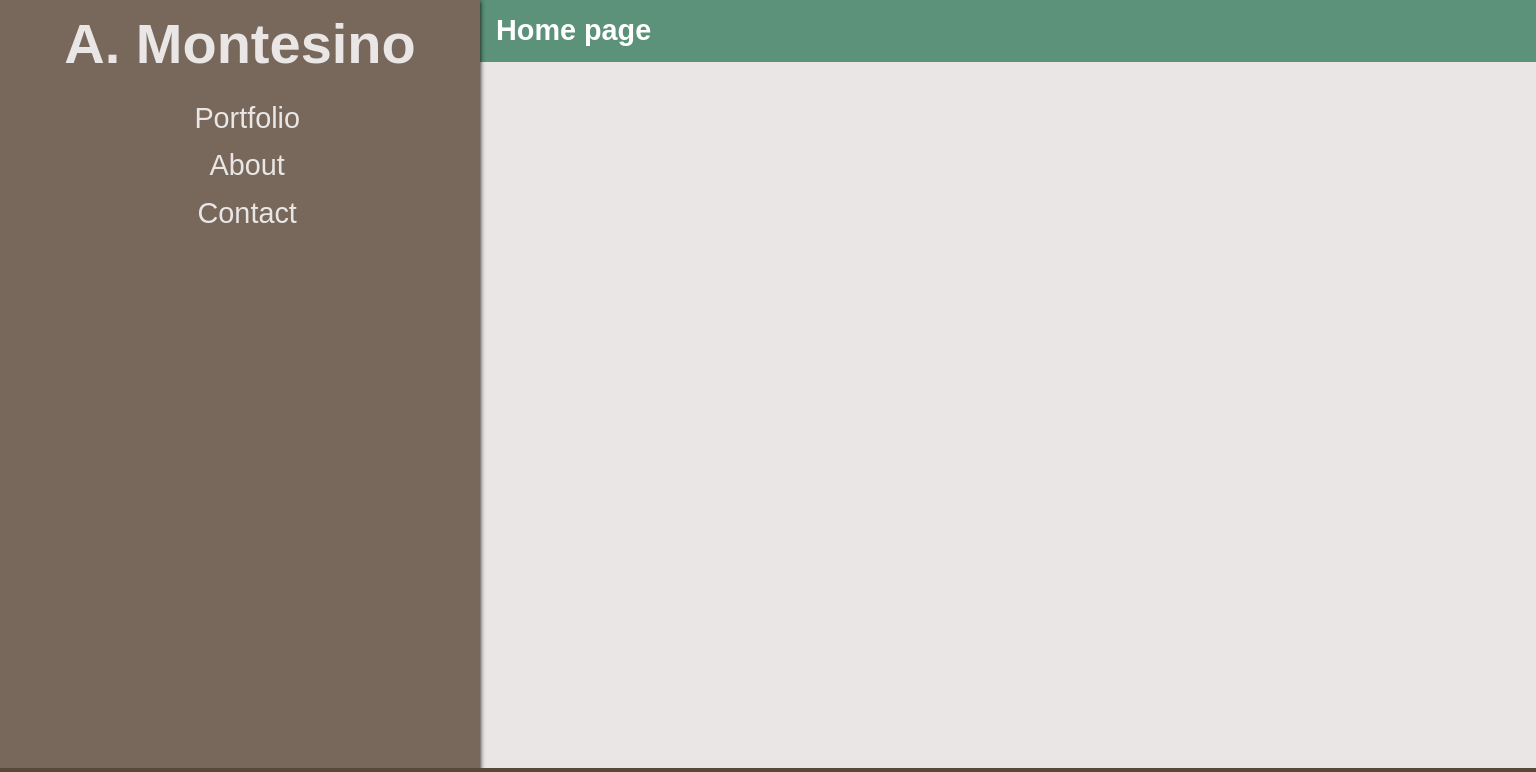
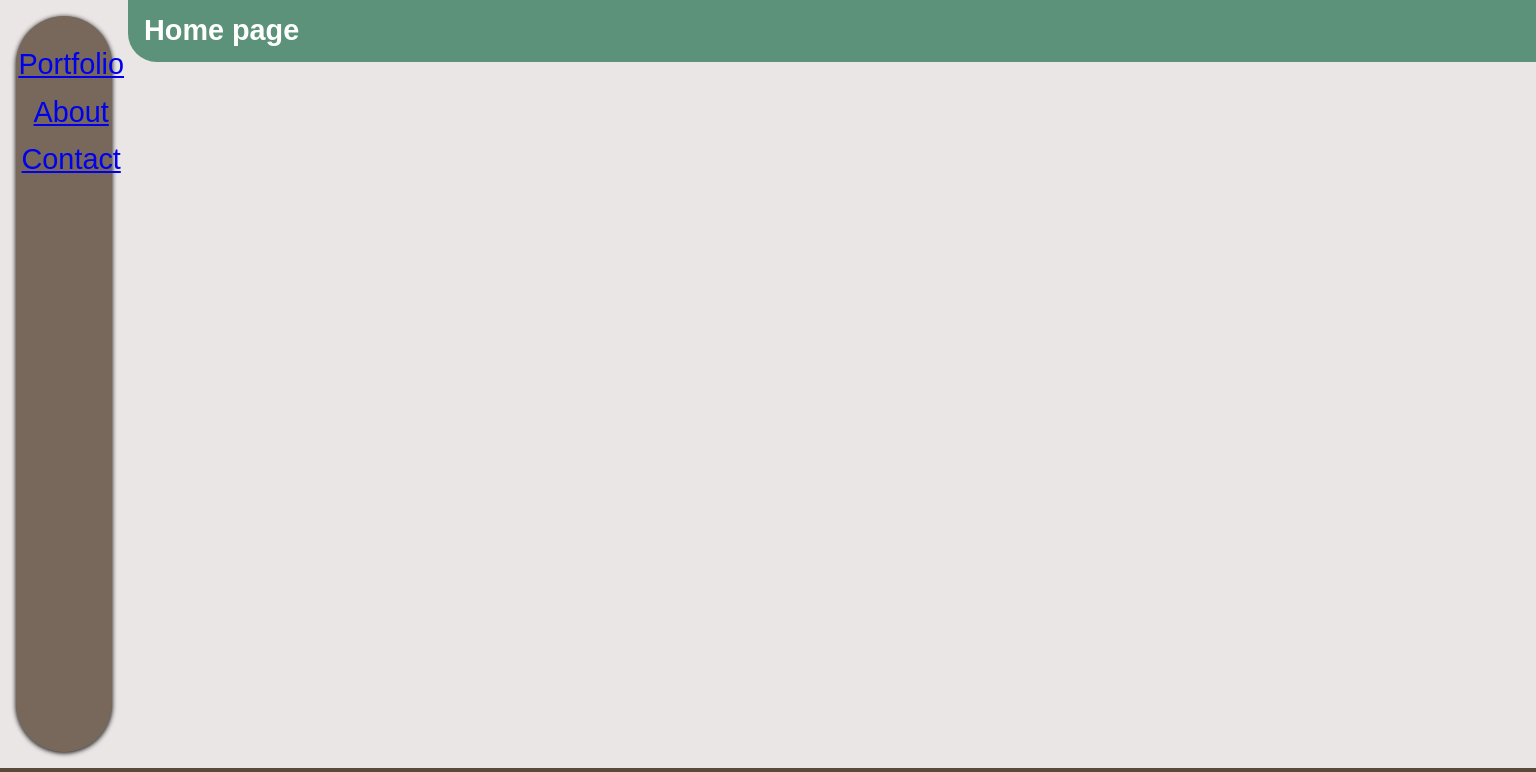
Before and after one commit to amontesino/portfolio, a React (Vite) app: page / in a window 1536 px wide. Shown: the top 772 px of the page. Built offline with nearby package versions, Linux system fonts and the light colour scheme; a web font is replaced by a local one.

Commit message:
added some border-stylings to header divs on desktop

```diff
--- a/src/components/Header.jsx
+++ b/src/components/Header.jsx
@@ -1,10 +1,13 @@
 import React from 'react'
 import { Link, NavLink } from 'react-router-dom'
+import homeIcon from "../assets/header-icons/home.svg"
 
 export default function Header() {
     return (
         <header className="header">
-            <Link className="header-name" to="/">A. Montesino</Link>
+            <Link className="header-name" to="/">
+                <img src={homeIcon} />
+            </Link>
             <nav class="navlink-container">
                 {/* Figure out how to transition between NavLinks */}
                 <NavLink
--- a/src/index.css
+++ b/src/index.css
@@ -19,24 +19,13 @@ html {
   align-items: center;
   padding: 0 1em;
   box-shadow: 0 1px 5px black;
-}
-
-.header-name {
-  margin-right: auto;
-  font-weight: bold;
-  font-size: 2em;
+  border-radius: 3em;
 }
 
 .header-link {
   padding-left: 0.5em;
 }
 
-.header-name,
-.header-link {
-  color: #EAE6E5;
-  text-decoration: none;
-  transition: color 1s;
-}
 
 .header-name:hover,
 .header-link:hover {
@@ -153,14 +142,11 @@ html {
     left: 0;
     right: auto;
     height: auto;
-    width: 30em;
+    width: 6em;
     padding: 0;
+    margin: 1em 1em 3em;
   }
 
-  .header-name {
-    font-size: 3.5em;
-    margin: 0.2em auto;
-  }
   .header-link {
     font-size: 1.8em;
     margin-top: 0.5em;
@@ -172,7 +158,7 @@ html {
   }
 
   .page-section {
-    padding: 0 0 0 30rem;
+    padding: 0 0 0 8em;
   }
 
   .page-section p {
@@ -181,5 +167,10 @@ html {
 
   .page-head {
     margin-top: 0;
+    border-radius: 0 0 0 1em;
+  }
+
+  .portfolio-nav {
+    border-radius: 5px 0 0 5px;
   }
 }
```
Also changed, not shown: src/assets/header-icons/home.svg (added).
